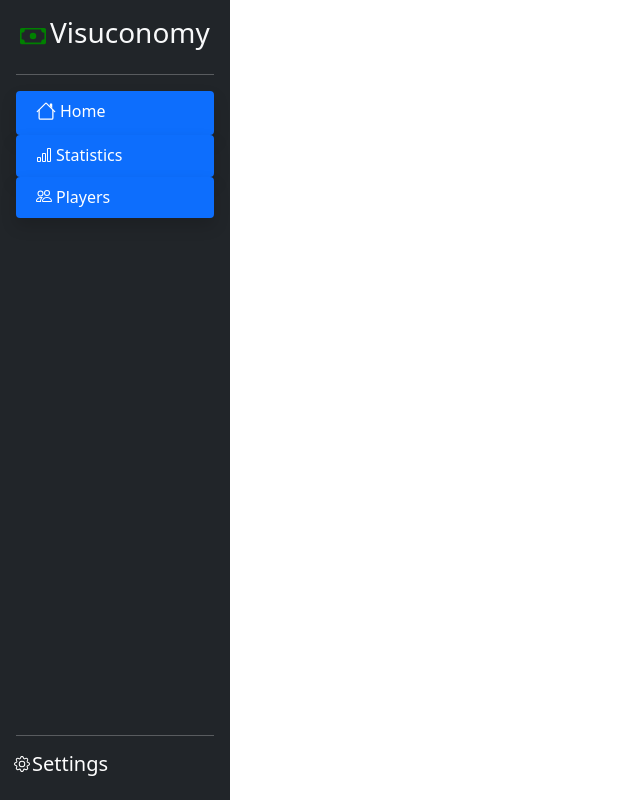
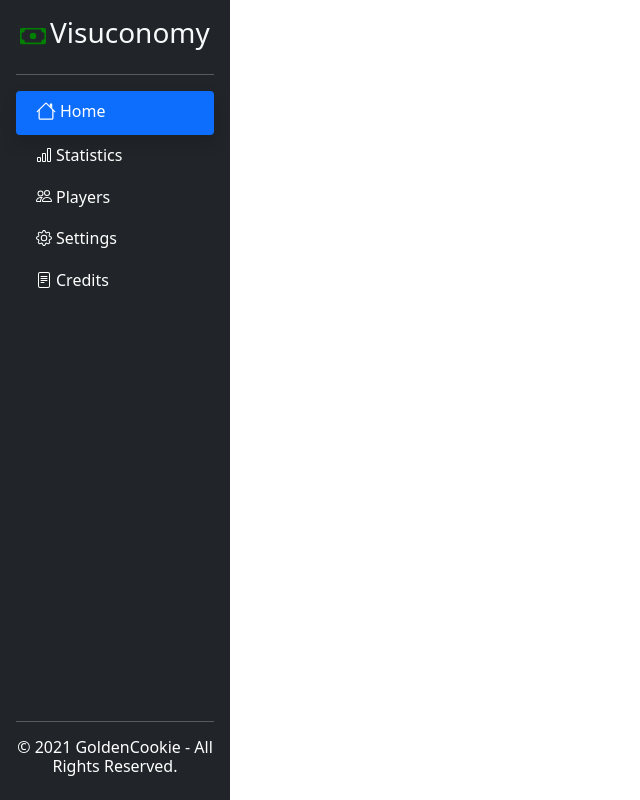
Before and after one commit to GoldenCookieGIT/Visuconomy-web, a React (Create React App) app in the folder visuconomy-web/: page / in a window 1280 px wide. Shown: the whole page, without its empty margins (0-640 px from the left). Built offline with nearby package versions, Linux system fonts and the light colour scheme.

Commit message:
Fixed code >:)

```diff
--- a/visuconomy-web/src/App.js
+++ b/visuconomy-web/src/App.js
@@ -5,24 +5,24 @@
   state = {
     currentlySelected: 0,
     items: [
+      { value: "shadow rounded active" },
       { value: "null" },
       { value: "null" },
-      { value: "shadow rounded active" },
+      { value: "null" },
+      { value: "null" },
     ],
   };
 
   render() {
     return (
       <React.Fragment>
-        <SideBar
-          onSelect={this.handleSelected}
-          selection={"shadow rounded active"}
-        />
+        <SideBar onSelect={this.handleSelected} selection={this.state} />
         <main className="container"></main>
       </React.Fragment>
     );
   }
   handleSelected = (selected) => {
+    if (selected === this.state.currentlySelected) return;
     console.log(selected);
     let items = [...this.state.items];
     let oldSelection = { ...items[this.state.currentlySelected] };
--- a/visuconomy-web/src/components/sidebar.jsx
+++ b/visuconomy-web/src/components/sidebar.jsx
@@ -41,7 +41,11 @@
                 cursor: "pointer",
               }}
             >
-              <a className={"nav-link text-white " + this.props.selection}>
+              <a
+                className={
+                  "nav-link text-white " + this.props.selection.items[0].value
+                }
+              >
                 <svg
                   xmlns="http://www.w3.org/2000/svg"
                   width="20"
@@ -67,7 +71,11 @@
                 cursor: "pointer",
               }}
             >
-              <a className={"nav-link text-white " + this.props.selection}>
+              <a
+                className={
+                  "nav-link text-white " + this.props.selection.items[1].value
+                }
+              >
                 <svg
                   xmlns="http://www.w3.org/2000/svg"
                   width="16"
@@ -92,7 +100,11 @@
                 cursor: "pointer",
               }}
             >
-              <a className={"nav-link text-white " + this.props.selection}>
+              <a
+                className={
+                  "nav-link text-white " + this.props.selection.items[2].value
+                }
+              >
                 <svg
                   xmlns="http://www.w3.org/2000/svg"
                   width="16"
@@ -110,29 +122,72 @@
                 Players
               </a>
             </li>
-          </ul>
-          <hr />
-          <div className="dropdown">
-            <h5>
+            <li
+              className="nav-item"
+              onClick={() => this.props.onSelect(3)}
+              style={{
+                cursor: "pointer",
+              }}
+            >
+              <a
+                className={
+                  "nav-link text-white " + this.props.selection.items[3].value
+                }
+              >
                 <svg
                   xmlns="http://www.w3.org/2000/svg"
                   width="16"
                   height="16"
                   fill="currentColor"
-                className="bi bi-gear m1"
+                  className="bi bi-gear m-1"
                   viewBox="0 0 16 16"
                   style={{
                     position: "relative",
                     top: "-2px",
-                  left: "-2px",
                   }}
                 >
                   <path d="M8 4.754a3.246 3.246 0 1 0 0 6.492 3.246 3.246 0 0 0 0-6.492zM5.754 8a2.246 2.246 0 1 1 4.492 0 2.246 2.246 0 0 1-4.492 0z" />
                   <path d="M9.796 1.343c-.527-1.79-3.065-1.79-3.592 0l-.094.319a.873.873 0 0 1-1.255.52l-.292-.16c-1.64-.892-3.433.902-2.54 2.541l.159.292a.873.873 0 0 1-.52 1.255l-.319.094c-1.79.527-1.79 3.065 0 3.592l.319.094a.873.873 0 0 1 .52 1.255l-.16.292c-.892 1.64.901 3.434 2.541 2.54l.292-.159a.873.873 0 0 1 1.255.52l.094.319c.527 1.79 3.065 1.79 3.592 0l.094-.319a.873.873 0 0 1 1.255-.52l.292.16c1.64.893 3.434-.902 2.54-2.541l-.159-.292a.873.873 0 0 1 .52-1.255l.319-.094c1.79-.527 1.79-3.065 0-3.592l-.319-.094a.873.873 0 0 1-.52-1.255l.16-.292c.893-1.64-.902-3.433-2.541-2.54l-.292.159a.873.873 0 0 1-1.255-.52l-.094-.319zm-2.633.283c.246-.835 1.428-.835 1.674 0l.094.319a1.873 1.873 0 0 0 2.693 1.115l.291-.16c.764-.415 1.6.42 1.184 1.185l-.159.292a1.873 1.873 0 0 0 1.116 2.692l.318.094c.835.246.835 1.428 0 1.674l-.319.094a1.873 1.873 0 0 0-1.115 2.693l.16.291c.415.764-.42 1.6-1.185 1.184l-.291-.159a1.873 1.873 0 0 0-2.693 1.116l-.094.318c-.246.835-1.428.835-1.674 0l-.094-.319a1.873 1.873 0 0 0-2.692-1.115l-.292.16c-.764.415-1.6-.42-1.184-1.185l.159-.291A1.873 1.873 0 0 0 1.945 8.93l-.319-.094c-.835-.246-.835-1.428 0-1.674l.319-.094A1.873 1.873 0 0 0 3.06 4.377l-.16-.292c-.415-.764.42-1.6 1.185-1.184l.292.159a1.873 1.873 0 0 0 2.692-1.115l.094-.319z" />
                 </svg>
                 Settings
-            </h5>
-          </div>
+              </a>
+            </li>
+            <li
+              className="nav-item"
+              onClick={() => this.props.onSelect(4)}
+              style={{
+                cursor: "pointer",
+              }}
+            >
+              <a
+                className={
+                  "nav-link text-white " + this.props.selection.items[4].value
+                }
+              >
+                <svg
+                  xmlns="http://www.w3.org/2000/svg"
+                  width="16"
+                  height="16"
+                  fill="currentColor"
+                  className="bi bi-people m-1"
+                  viewBox="0 0 16 16"
+                  style={{
+                    position: "relative",
+                    top: "-2px",
+                  }}
+                >
+                  <path d="M5 4a.5.5 0 0 0 0 1h6a.5.5 0 0 0 0-1H5zm-.5 2.5A.5.5 0 0 1 5 6h6a.5.5 0 0 1 0 1H5a.5.5 0 0 1-.5-.5zM5 8a.5.5 0 0 0 0 1h6a.5.5 0 0 0 0-1H5zm0 2a.5.5 0 0 0 0 1h3a.5.5 0 0 0 0-1H5z" />
+                  <path d="M2 2a2 2 0 0 1 2-2h8a2 2 0 0 1 2 2v12a2 2 0 0 1-2 2H4a2 2 0 0 1-2-2V2zm10-1H4a1 1 0 0 0-1 1v12a1 1 0 0 0 1 1h8a1 1 0 0 0 1-1V2a1 1 0 0 0-1-1z" />
+                </svg>
+                Credits
+              </a>
+            </li>
+          </ul>
+
+          <hr />
+          <h6 className="copyright" align="center">
+            © 2021 GoldenCookie - All Rights Reserved.
+          </h6>
         </div>
       </React.Fragment>
     );
```
Lines whose indentation alone changed are shown as unchanged.
